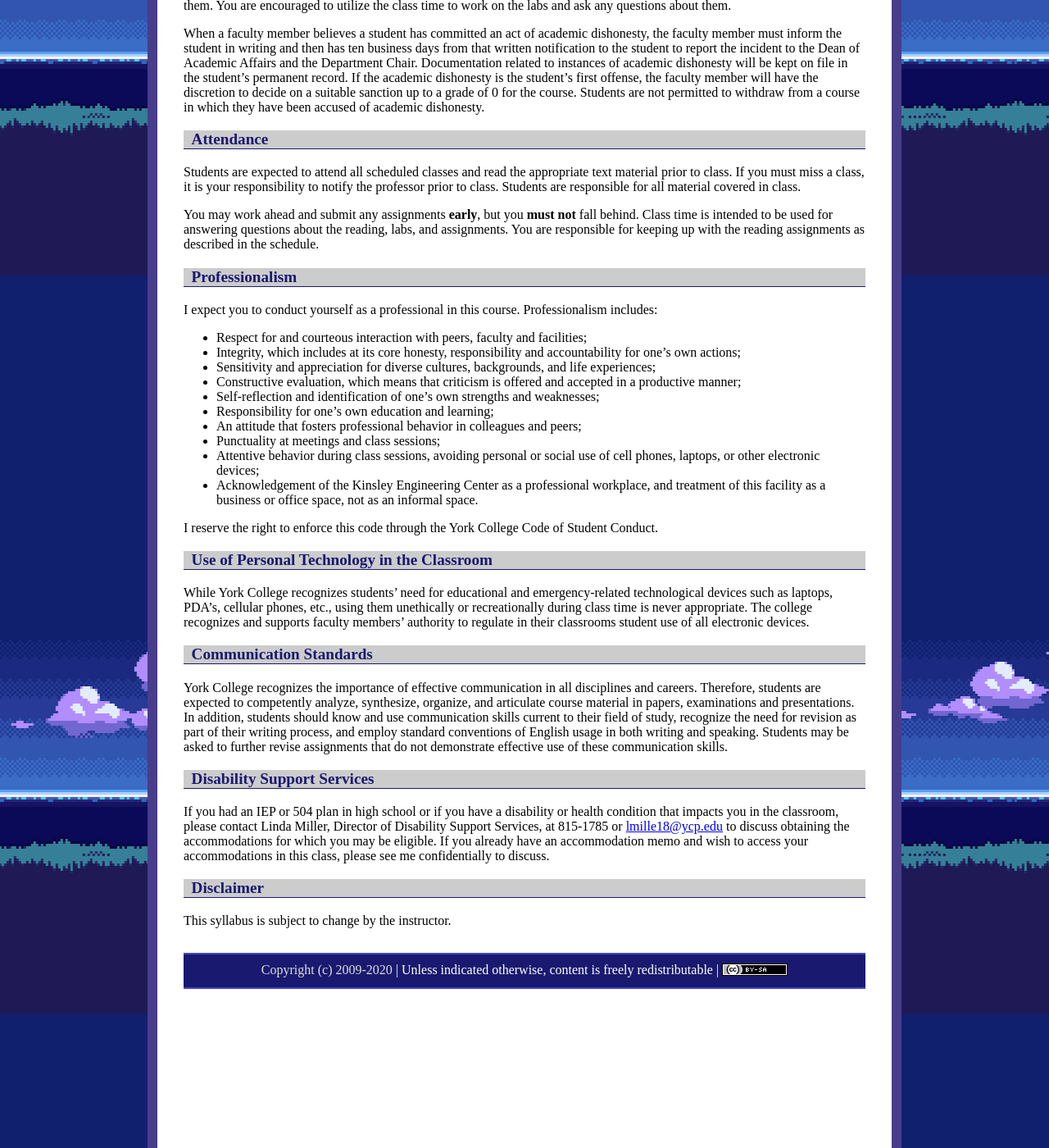
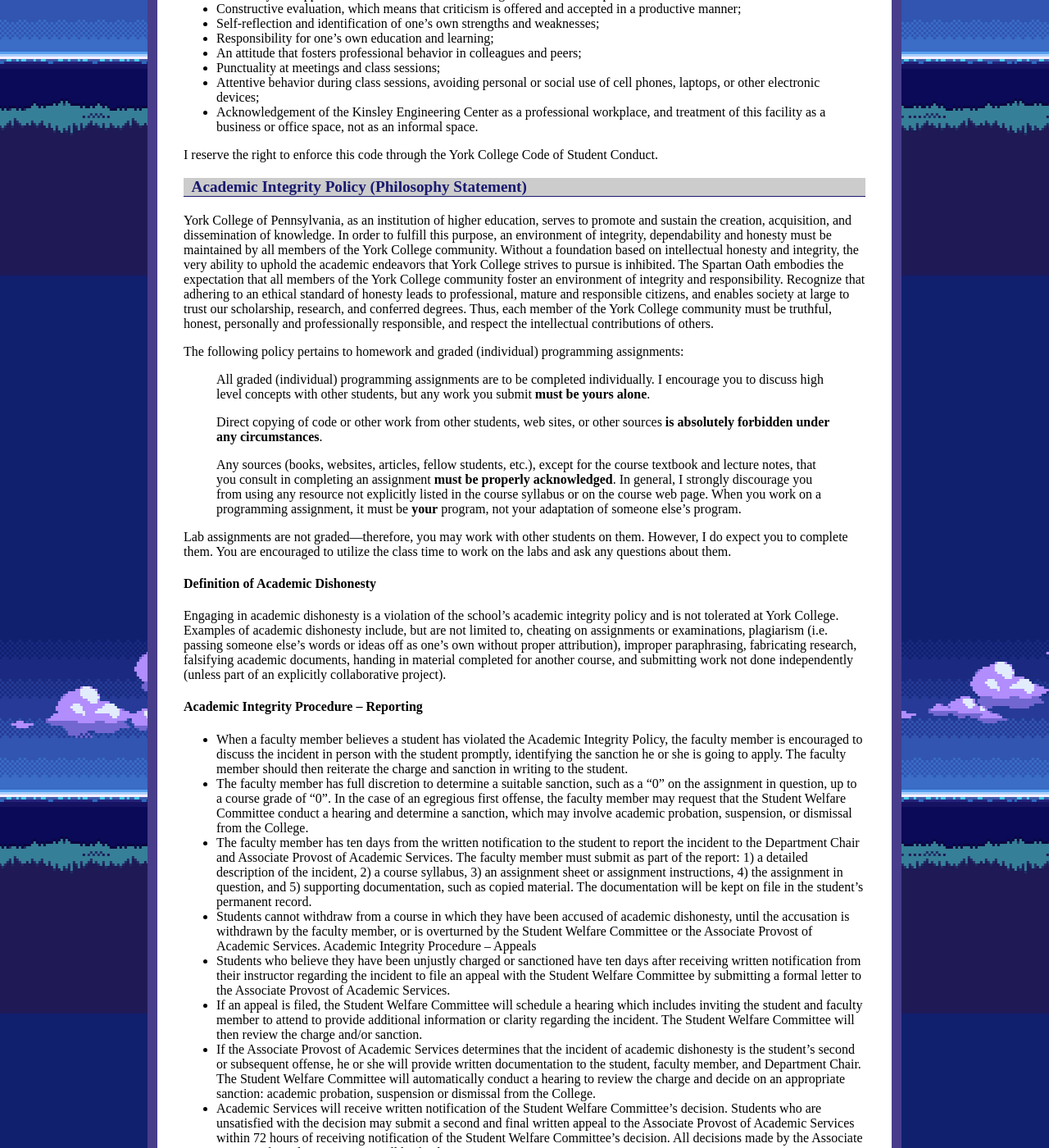
Before and after one commit to ycpcs/cs370-fall2020, a Jekyll site: the page built from syllabus.md, in a window 1280 px wide and 1400 px high, scrolled down 3264 px. Shown: the whole window at 82% size. Built offline with Jekyll 4.4.1, drawn with Linux system fonts in a browser that asks for light colours; some of the changed text lies outside the part shown.

Commit message:
update syllabus
update syllabus

```diff
--- a/syllabus.md
+++ b/syllabus.md
@@ -3,42 +3,40 @@ layout: default
 title: Syllabus
 ---
 
-CS 370 - Computer Graphics Programming I
-========================================
+# CS 370
+
+<div id="subtitle">Computer Graphics Programming I</div>
 
 **Fall 2020**
 
+Instructor: <a href="http://faculty.ycp.edu/~dbabcock">David Babcock</a>, <dbabcock@ycp.edu>
+
+Office Hours: M 11am-12pm 1-2pm, T 11am-12pm, W 1:30-3pm, R 8:30-9:30am, F 9-10am, or by appointment
+
 Class times:
 
-- Section 101, T/Th 12:30 - 1:45PM in KEC 123
-- Section 102, T/Th  2:00 - 3:15PM in KEC 123
+ Section  | Days     |  Time       | Room    | Final Exam
+ -------- | -------- |  ---------- | ------- | ----------
+101       | Tue/Thur | 12:30-1:45  | KEC 123 | Fri, Dec 4, 10:15-12:15
+102       | Tue/Thur | 2:00-3:15   | KEC 123 | Fri, Dec 4, 12:45-2:45
 
-Instructor:
-
-[David Babcock](http://faculty.ycp.edu/~dbabcock/), <dbabcock@ycp.edu>, KEC101 (815-6442) <br /> Office hours: TBD
-
-Course Description
-------------------
+### Course Description
 
 This course introduces the fundamental concepts in computer graphics programming. Topics include color models, basic coordinate transformations and clipping, raster and vector models, and basic rendering techniques. Additional topics may include texture mapping and ray tracing. Students will demonstrate these topics through projects using a standard graphics API as the programming platform.
 
-Prerequisites
--------------
+### Prerequisites
 
 CS201 – Fundamentals of Computer Science II - with a grade of 2 or better
 
-Required Textbook
------------------
+### Required Textbook
 
 Shreiner, Sellers, Kessenich, and Licea-Kane. [OpenGL Programming Guide: The Official Guide to Learning OpenGL, Version 4.3 – 8th Edition.](https://www.pearson.com/us/higher-education/product/Shreiner-Open-GL-Programming-Guide-The-Official-Guide-to-Learning-Open-GL-Version-4-3-8th-Edition/9780321773036.html) Addison-Wesley, 2013.
 
-Supplemental Resources
-----------------------
+### Supplemental Resources
 
 Hughes, van Dam, McGuire, Sklar, Foley, Feiner, and Akeley. [Computer Graphics: Principles and Practice in C – 3rd Edition.](https://www.pearson.com/us/higher-education/program/Hughes-Computer-Graphics-Principles-and-Practice-3rd-Edition/PGM29906.html) Addison-Wesley, 2014.
 
-Course Structure and Expectations
----------------------------------
+## Course Structure and Expectations
 
 Class meetings will be primarily discussion of questions related to the topic and/or working on corresponding lab exercises which are designed to illustrate the concepts from the lecture notes. Thus you should come to each class meeting prepared to work on the lab with any questions on the material. A series of homework assignments that will consist of both written and programming parts and will be assigned at approximately 1-2 week intervals, to be completed individually.
 
@@ -48,8 +46,7 @@ There will be homework assignments consisting of both written and programming co
 
 You will only get as much out of this elective course as you choose to put into it. Since we will be covering a significant amount of material in the course at a rapid pace, it is imperative that you keep up by participating in the class meetings. You must have completed the lab activities up to and including the one for the current class meeting in order to receive assistance on the current programming assignment. You will only get as much out of this elective course as you choose to put into it.
 
-Learning Outcomes
------------------
+## Learning Outcomes
 
 By the end of this course, you will be able to:
 
@@ -61,8 +58,7 @@ By the end of this course, you will be able to:
 -   To write graphics programs using OpenGL and the GLFW library
 -   To write simple vertex and shader programs using GLSL and the GLEW extension library
 
-Policies
---------
+## Policies
 
 ### Grades
 
@@ -129,23 +125,7 @@ Assignments and labs will be posted as zip files on the [course web page](index.
 
 Assignments will be submitted using the [Marmoset](https://cs.ycp.edu/marmoset) server. You will receive an email containing the username and password you should use for this server.
 
-### Academic Integrity
-
-York College’s mission statement stipulates that strict adherence to principles of academic honesty is expected of all students. Therefore, academic dishonesty will not be tolerated at York College. Academic dishonesty refers to actions such as, but not limited to, cheating, plagiarism, fabricating research, falsifying academic documents, etc., and includes all situations where students make use of the work of others and claim such work as their own.
-
-The following policy pertains to homework and graded (individual) programming assignments:
-
-> All graded (individual) programming assignments are to be completed individually. I encourage you to discuss high level concepts with other students, but any work you submit **must be yours alone**.
->
-> Direct copying of code or other work from other students, web sites, or other sources **is absolutely forbidden under any circumstances**.
->
-> Any sources (books, websites, articles, fellow students, etc.), except for the course textbook and lecture notes, that you consult in completing an assignment **must be properly acknowledged**. In general, I strongly discourage you from using any resource not explicitly listed in the course syllabus or on the course web page. When you work on a programming assignment, it must be **your** program, not your adaptation of someone else's program.
-
-Lab assignments are not graded---therefore, you may work with other students on them. However, I do expect you to complete them. You are encouraged to utilize the class time to work on the labs and ask any questions about them.
-
-When a faculty member believes a student has committed an act of academic dishonesty, the faculty member must inform the student in writing and then has ten business days from that written notification to the student to report the incident to the Dean of Academic Affairs and the Department Chair. Documentation related to instances of academic dishonesty will be kept on file in the student’s permanent record. If the academic dishonesty is the student’s first offense, the faculty member will have the discretion to decide on a suitable sanction up to a grade of 0 for the course. Students are not permitted to withdraw from a course in which they have been accused of academic dishonesty.
-
-### Attendance
+### Attendance and Participation
 
 Students are expected to attend all scheduled classes and read the appropriate text material prior to class. If you must miss a class, it is your responsibility to notify the professor prior to class. Students are responsible for all material covered in class.
 
@@ -168,6 +148,35 @@ I expect you to conduct yourself as a professional in this course. Professionali
 
 I reserve the right to enforce this code through the York College Code of Student Conduct.
 
+### Academic Integrity Policy (Philosophy Statement)
+
+York College of Pennsylvania, as an institution of higher education, serves to promote and sustain the creation, acquisition, and dissemination of knowledge. In order to fulfill this purpose, an environment of integrity, dependability and honesty must be maintained by all members of the York College community. Without a foundation based on intellectual honesty and integrity, the very ability to uphold the academic endeavors that York College strives to pursue is inhibited. The Spartan Oath embodies the expectation that all members of the York College community foster an environment of integrity and responsibility. Recognize that adhering to an ethical standard of honesty leads to professional, mature and responsible citizens, and enables society at large to trust our scholarship, research, and conferred degrees. Thus, each member of the York College community must be truthful, honest, personally and professionally responsible, and respect the intellectual contributions of others.
+
+The following policy pertains to homework and graded (individual) programming assignments:
+
+> All graded (individual) programming assignments are to be completed individually. I encourage you to discuss high level concepts with other students, but any work you submit **must be yours alone**.
+>
+> Direct copying of code or other work from other students, web sites, or other sources **is absolutely forbidden under any circumstances**.
+>
+> Any sources (books, websites, articles, fellow students, etc.), except for the course textbook and lecture notes, that you consult in completing an assignment **must be properly acknowledged**. In general, I strongly discourage you from using any resource not explicitly listed in the course syllabus or on the course web page. When you work on a programming assignment, it must be **your** program, not your adaptation of someone else's program.
+
+Lab assignments are not graded---therefore, you may work with other students on them. However, I do expect you to complete them. You are encouraged to utilize the class time to work on the labs and ask any questions about them.
+
+#### Definition of Academic Dishonesty
+
+Engaging in academic dishonesty is a violation of the school’s academic integrity policy and is not tolerated at York College. Examples of academic dishonesty include, but are not limited to, cheating on assignments or examinations, plagiarism (i.e. passing someone else’s words or ideas off as one’s own without proper attribution), improper paraphrasing, fabricating research, falsifying academic documents, handing in material completed for another course, and submitting work not done independently (unless part of an explicitly collaborative project).
+
+#### Academic Integrity Procedure – Reporting
+
+-   When a faculty member believes a student has violated the Academic Integrity Policy, the faculty member is encouraged to discuss the incident in person with the student promptly, identifying the sanction he or she is going to apply. The faculty member should then reiterate the charge and sanction in writing to the student.
+-   The faculty member has full discretion to determine a suitable sanction, such as a “0” on the assignment in question, up to a course grade of “0”. In the case of an egregious first offense, the faculty member may request that the Student Welfare Committee conduct a hearing and determine a sanction, which may involve academic probation, suspension, or dismissal from the College.
+-   The faculty member has ten days from the written notification to the student to report the incident to the Department Chair and Associate Provost of Academic Services. The faculty member must submit as part of the report: 1) a detailed description of the incident, 2) a course syllabus, 3) an assignment sheet or assignment instructions, 4) the assignment in question, and 5) supporting documentation, such as copied material. The documentation will be kept on file in the student’s permanent record.
+-   Students cannot withdraw from a course in which they have been accused of academic dishonesty, until the accusation is withdrawn by the faculty member, or is overturned by the Student Welfare Committee or the Associate Provost of Academic Services. Academic Integrity Procedure – Appeals
+-   Students who believe they have been unjustly charged or sanctioned have ten days after receiving written notification from their instructor regarding the incident to file an appeal with the Student Welfare Committee by submitting a formal letter to the Associate Provost of Academic Services.
+-   If an appeal is filed, the Student Welfare Committee will schedule a hearing which includes inviting the student and faculty member to attend to provide additional information or clarity regarding the incident. The Student Welfare Committee will then review the charge and/or sanction.
+-   If the Associate Provost of Academic Services determines that the incident of academic dishonesty is the student’s second or subsequent offense, he or she will provide written documentation to the student, faculty member, and Department Chair. The Student Welfare Committee will automatically conduct a hearing to review the charge and decide on an appropriate sanction: academic probation, suspension or dismissal from the College.
+-   Academic Services will receive written notification of the Student Welfare Committee’s decision. Students who are unsatisfied with the decision may submit a second and final written appeal to the Associate Provost of Academic Services within 72 hours of receiving notification of the Student Welfare Committee’s decision. All decisions made by the Associate Provost of Academic Services will be final.
+
 ### Use of Personal Technology in the Classroom
 
 While York College recognizes students’ need for educational and emergency-related technological devices such as laptops, PDA’s, cellular phones, etc., using them unethically or recreationally during class time is never appropriate. The college recognizes and supports faculty members’ authority to regulate in their classrooms student use of all electronic devices.
@@ -176,10 +185,10 @@ While York College recognizes students’ need for educational and emergency-rel
 
 York College recognizes the importance of effective communication in all disciplines and careers. Therefore, students are expected to competently analyze, synthesize, organize, and articulate course material in papers, examinations and presentations. In addition, students should know and use communication skills current to their field of study, recognize the need for revision as part of their writing process, and employ standard conventions of English usage in both writing and speaking. Students may be asked to further revise assignments that do not demonstrate effective use of these communication skills.
 
-### Disability Support Services
+### Student Accessibility Services
 
-If you had an IEP or 504 plan in high school or if you have a disability or health condition that impacts you in the classroom, please contact Linda Miller, Director of Disability Support Services, at 815-1785 or <lmille18@ycp.edu> to discuss obtaining the accommodations for which you may be eligible. If you already have an accommodation memo and wish to access your accommodations in this class, please see me confidentially to discuss.
+In accordance with the provisions of Section 504 of the Rehabilitation Act of 1973, and the Americans with Disabilities Act of 1990, York College and its faculty are obliged to make reasonable classroom and physical accommodations for students with disabilities.  If you are a student with a disability in need of classroom accommodations and have not already registered with Linda Miller, Director of Student Accessibility Services, please contact her at 815-1785 or <lmille18@ycp.edu> to discuss policies and procedures related to disability services and to establish the accommodations for which you are eligible.
 
-### Disclaimer
+## Disclaimer
 
-This syllabus is subject to change by the instructor.
+This syllabus is subject to revision by the instructor.
```
